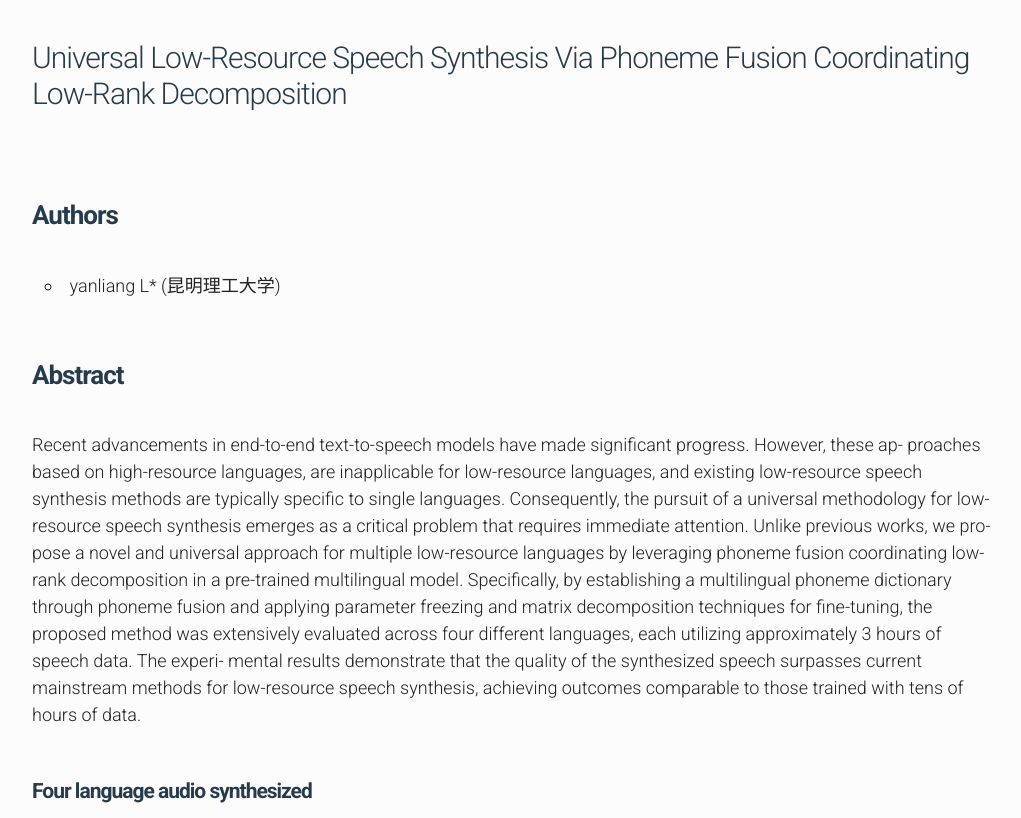
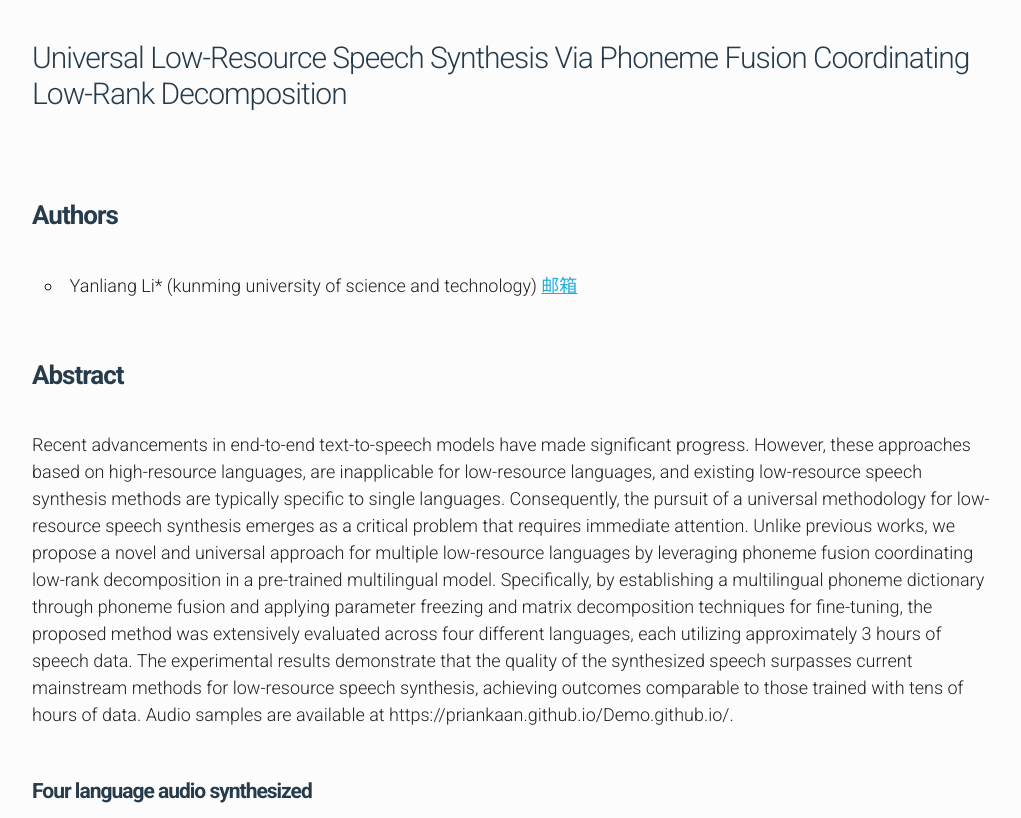
Before and after one commit to priankaan/Demo.github.io, a plain HTML site: page index.html in a window 1280 px wide. Shown: the top 818 px of the page, without its empty margins (128-1149 px from the left). Drawn offline with nearby package versions, Linux system fonts and the light colour scheme; some packages are replaced by stand-ins of ours.

Commit message:
更新音频

```diff
--- a/index.html
+++ b/index.html
@@ -32,21 +32,21 @@
           <br>
           <h2 id="authors">Authors</h2>
           <ul>
-            <li>yanliang L* (昆明理工大学) <a href="18064853968@163.com"></a></li>
+            <li>Yanliang Li* (kunming university of science and technology) <a href="18064853968@163.com">邮箱</a></li>
           </ul>
           <h2 id="abstract">Abstract</h2>
-          <p> Recent advancements in end-to-end text-to-speech models have made significant progress. However, these ap-
-            proaches based on high-resource languages, are inapplicable for low-resource languages, and existing
+          <p> Recent advancements in end-to-end text-to-speech models have made significant progress. However, these
+            approaches based on high-resource languages, are inapplicable for low-resource languages, and existing
             low-resource speech synthesis methods are typically specific to single languages. Consequently, the pursuit
-            of a universal methodology for low- resource speech synthesis emerges as a critical problem that requires
-            immediate attention. Unlike previous works, we pro- pose a novel and universal approach for multiple
+            of a universal methodology for low-resource speech synthesis emerges as a critical problem that requires
+            immediate attention. Unlike previous works, we propose a novel and universal approach for multiple
             low-resource languages by leveraging phoneme fusion coordinating low-rank decomposition in a pre-trained
             multilingual model. Specifically, by establishing a multilingual phoneme dictionary through phoneme fusion
             and applying parameter freezing and matrix decomposition techniques for fine-tuning, the proposed method was
             extensively evaluated across four different languages, each utilizing approximately 3 hours of speech data.
-            The experi- mental results demonstrate that the quality of the synthesized speech surpasses current
-            mainstream methods for low-resource speech synthesis, achieving outcomes comparable to those trained with
-            tens of hours of data. </p>
+            The experimental results demonstrate that the quality of the synthesized speech surpasses current mainstream
+            methods for low-resource speech synthesis, achieving outcomes comparable to those trained with tens of hours
+            of data. Audio samples are available at https://priankaan.github.io/Demo.github.io/.</p>
           <h3 id="comparison-with-other-models">Four language audio synthesized</h3>
           <p><em>老挝语-Lao</em></p>
           <table>
@@ -100,10 +100,10 @@
             <tbody>
               <tr>
                 <td style="text-align: center"><audio controls="controls">
-                    <source src="audiofiles/vi.wav" autoplay />
+                    <source src="audiofiles/ckb.wav" autoplay />
                   </audio></td>
                 <td style="text-align: center"><audio controls="controls">
-                    <source src="audiofiles/vi-1.wav" autoplay />
+                    <source src="audiofiles/ckb-1.wav" autoplay />
                   </audio></td>
               </tr>
             </tbody>
```
